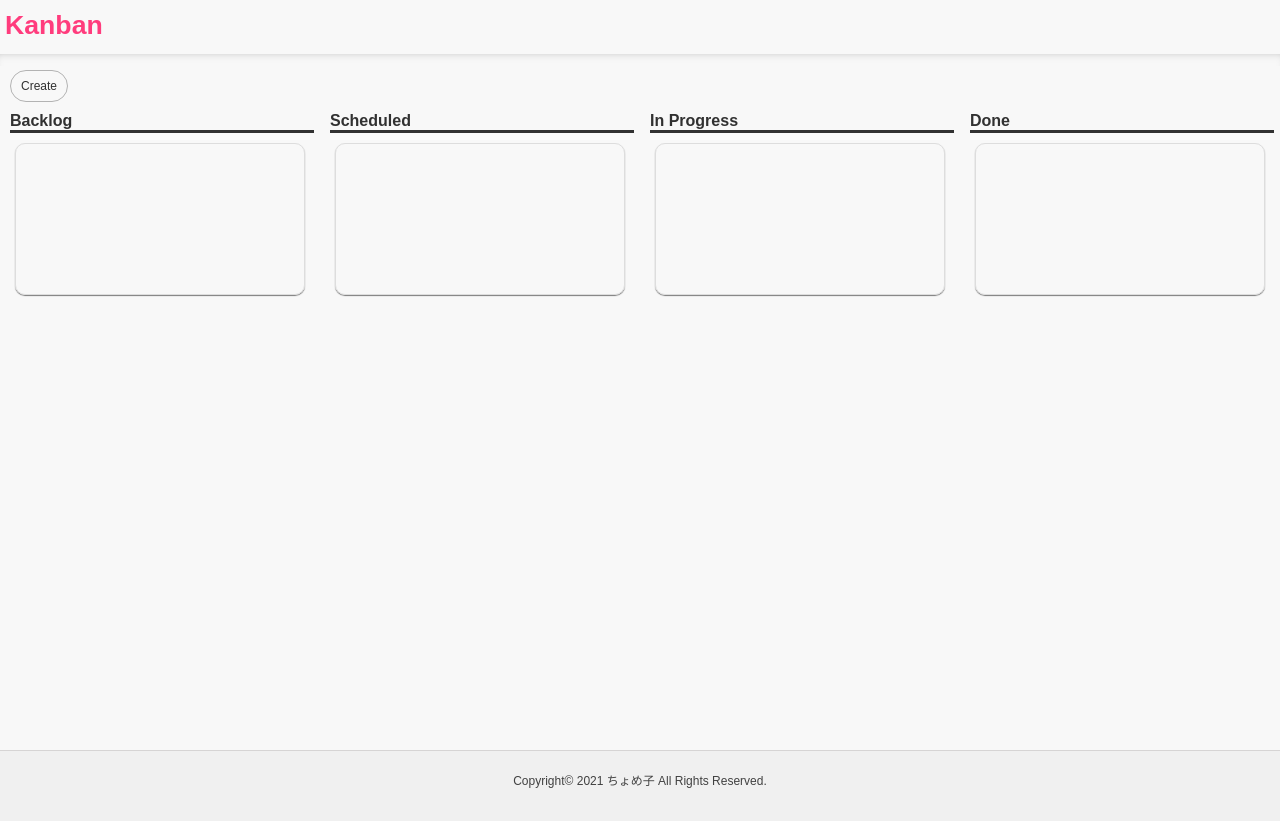
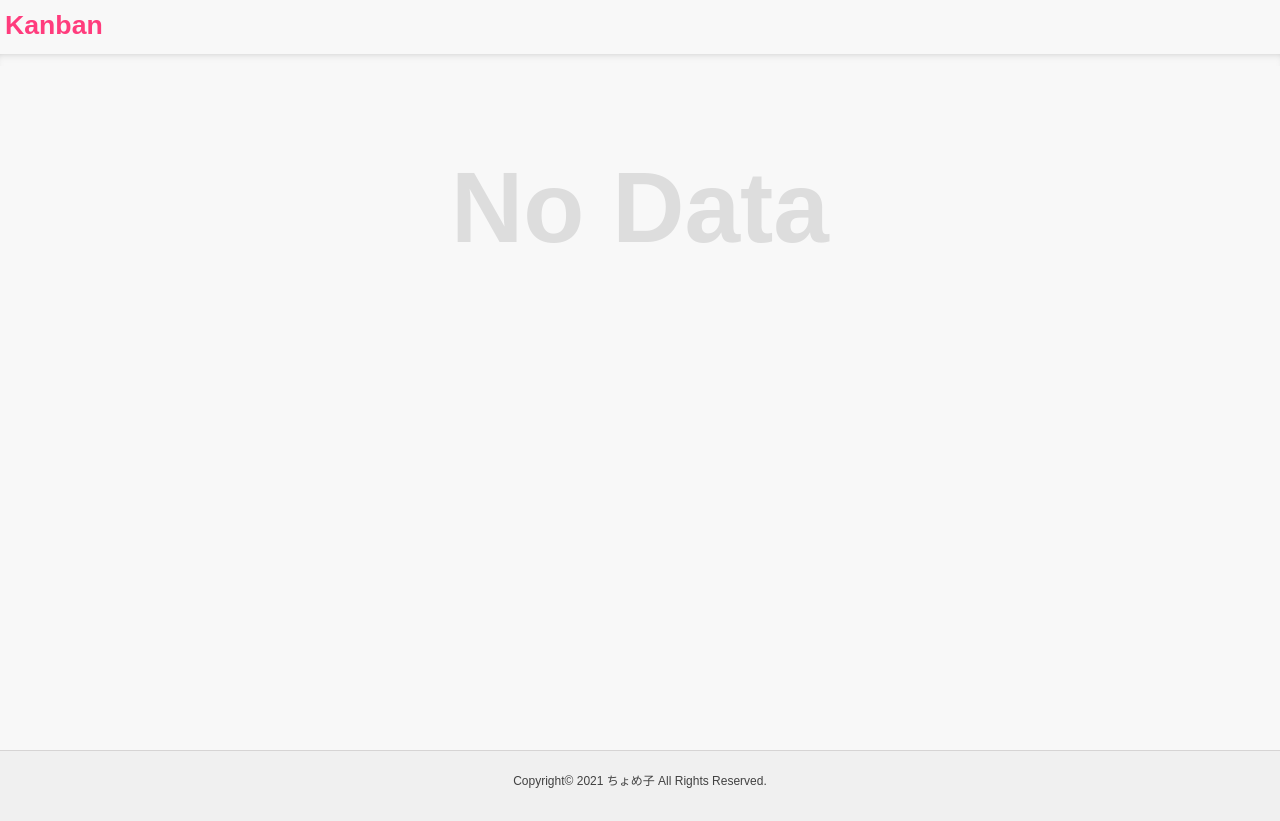
Before and after one commit to chome2xx/kanban, a React (Create React App) app: page / in a window 1280 px wide. Built offline with nearby package versions, Linux system fonts and the light colour scheme.

Commit message:
20210228

```diff
--- a/src/App.js
+++ b/src/App.js
@@ -1,17 +1,19 @@
-import './App.scss';
+// Import React components.
 import Footer from './components/Footer';
 import Header from './components/Header';
 import Main from './components/Main';
+import Nodata from './components/Nodata';
+// Import css files.
+import './App.scss';
 import './components/Header.scss';
 import './components/Main.scss';
 import './components/Card.scss';
 import './components/Footer.scss';
 import './components/Common.scss';
 import './components/Nodata.scss';
-import Nodata from './components/Nodata';
 
 function App() {
-  const noData = false;
+  const noData = true;
   return (
     <>
       <div className="wrapper">
--- a/src/components/Nodata.scss
+++ b/src/components/Nodata.scss
@@ -4,6 +4,6 @@
         color: #DDDDDD;
         font-weight: bold;
         text-align: center;
-        margin: auto;
+        margin: 100px auto;
     }
 }
```
